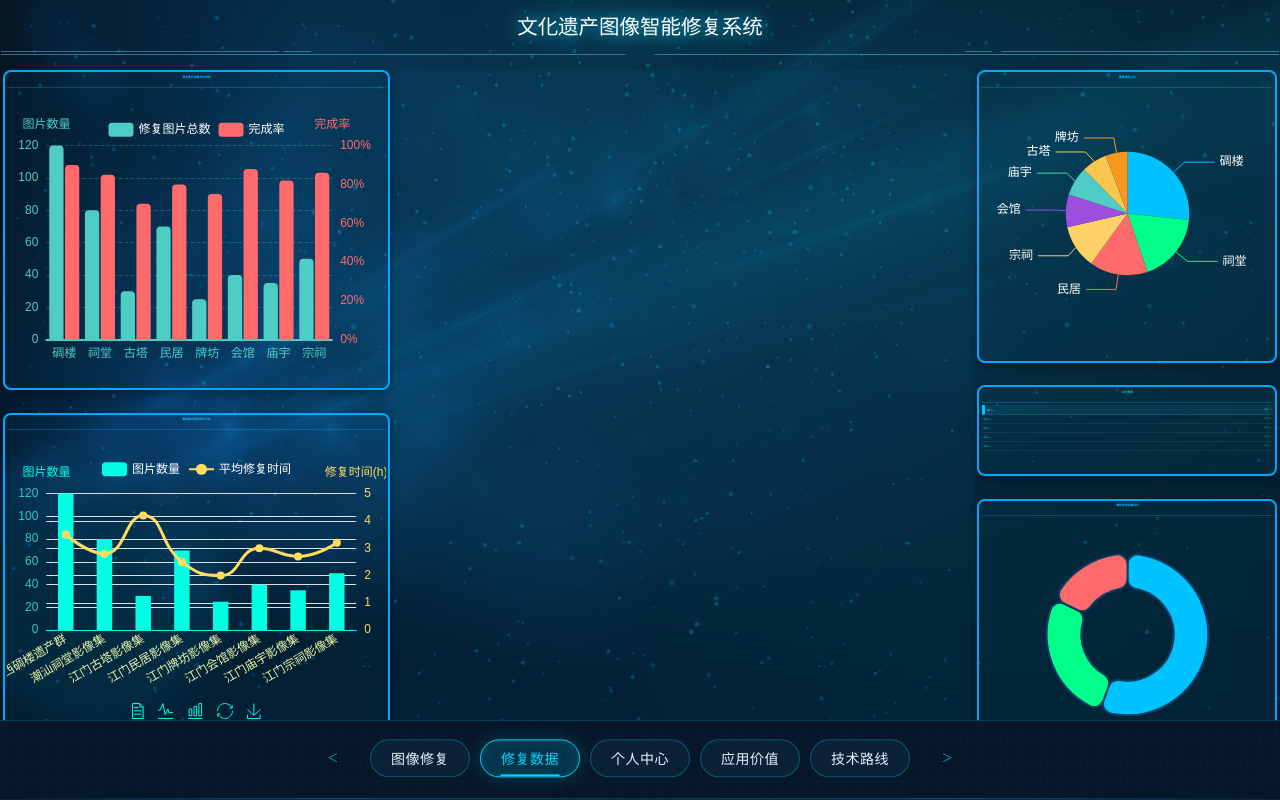
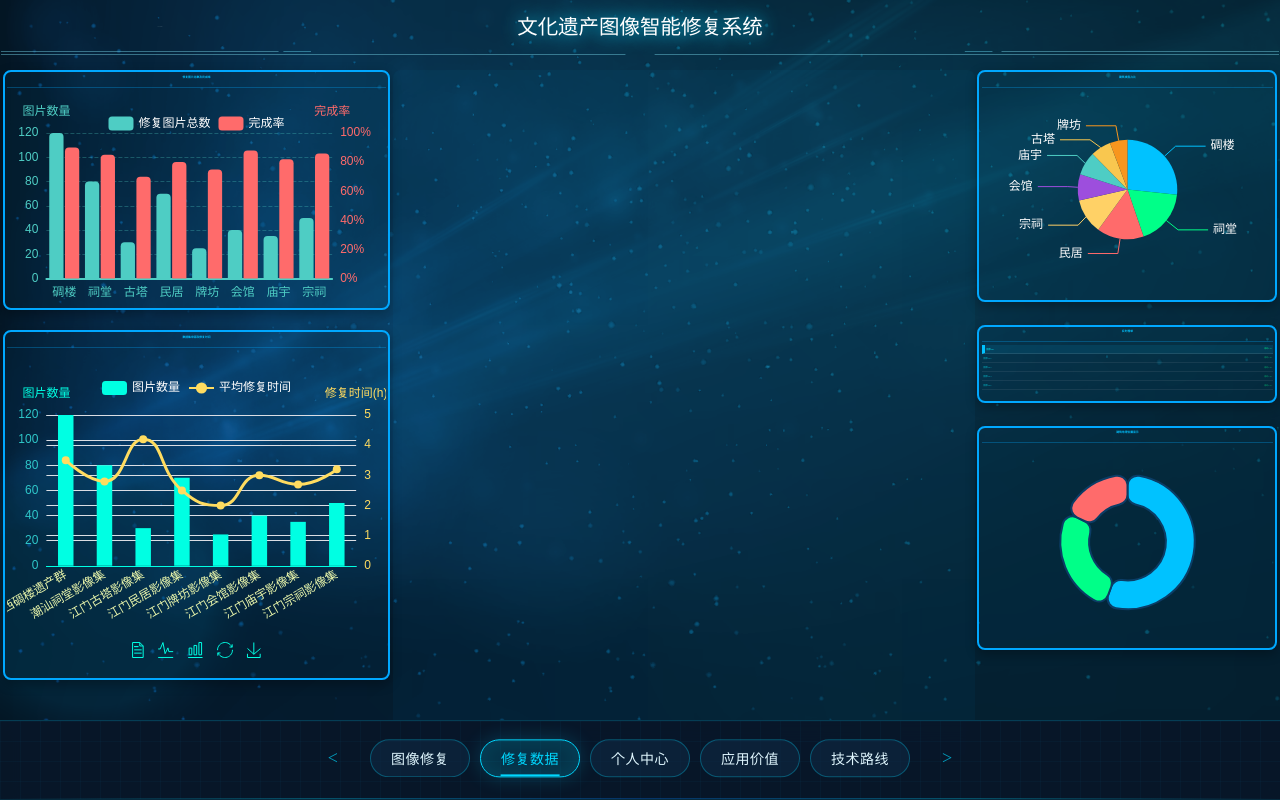
Before and after one commit to Winnie1227/new-gan, a Vue app in the folder my-vue-app/: page /login in a window 1280 px wide. Both pictures are taken after typing "Sample", "Sample123" into the empty fields and a click on the button "登 录". Built offline with nearby package versions, Linux system fonts and the light colour scheme; no server answers.

Commit message:
更新Dashboard和Profile页面

```diff
--- a/my-vue-app/src/views/Dashboard.vue
+++ b/my-vue-app/src/views/Dashboard.vue
@@ -717,9 +717,9 @@ const getChart4Option = () => ({
   flex: 2; /* 占据2份空间 */
   display: flex;
   flex-direction: column;
-  gap: 1rem;
-  min-width: 300px;
-  min-height: 725px;
+  gap: 0.1rem;
+  min-width: 280px;
+  min-height: 630px;
 }
 
 /* 调整左侧内部容器比例 */
@@ -730,7 +730,7 @@ const getChart4Option = () => ({
 
 .dashboard-left .content-panel:nth-child(2) {
   flex: 2; /* 下面容器占据2份，高度是上面的2倍 */
-  min-height: 300px;
+  min-height: 350px;
 }
 
 /* 中间区域样式 */
@@ -749,7 +749,7 @@ const getChart4Option = () => ({
   flex-direction: column; /* 垂直排列 */
   gap: 1rem; /* 子元素间距 */
   min-width: 300px; /* 最小宽度 */
-  min-height: 725px; /* 最小高度 */
+  min-height: 600px; /* 最小高度 */
 }
 
 /* 内容面板通用样式 */
@@ -788,7 +788,7 @@ const getChart4Option = () => ({
 /* 图表容器样式 */
 .chart-container {
   flex: 1; /* 弹性填充 */
-  min-height: 200px; /* 最小高度 */
+  min-height: 180px; /* 最小高度 */
 }
 
 /* 实时榜单容器样式 */
--- a/my-vue-app/src/views/Profile.vue
+++ b/my-vue-app/src/views/Profile.vue
@@ -352,6 +352,7 @@ export default {
     padding: 3rem;
     color: #fff;
     overflow: auto;
+     min-height: 110vh; /* 新增：确保容器有足够高度 */
 }
 
 .profile-header {
```
